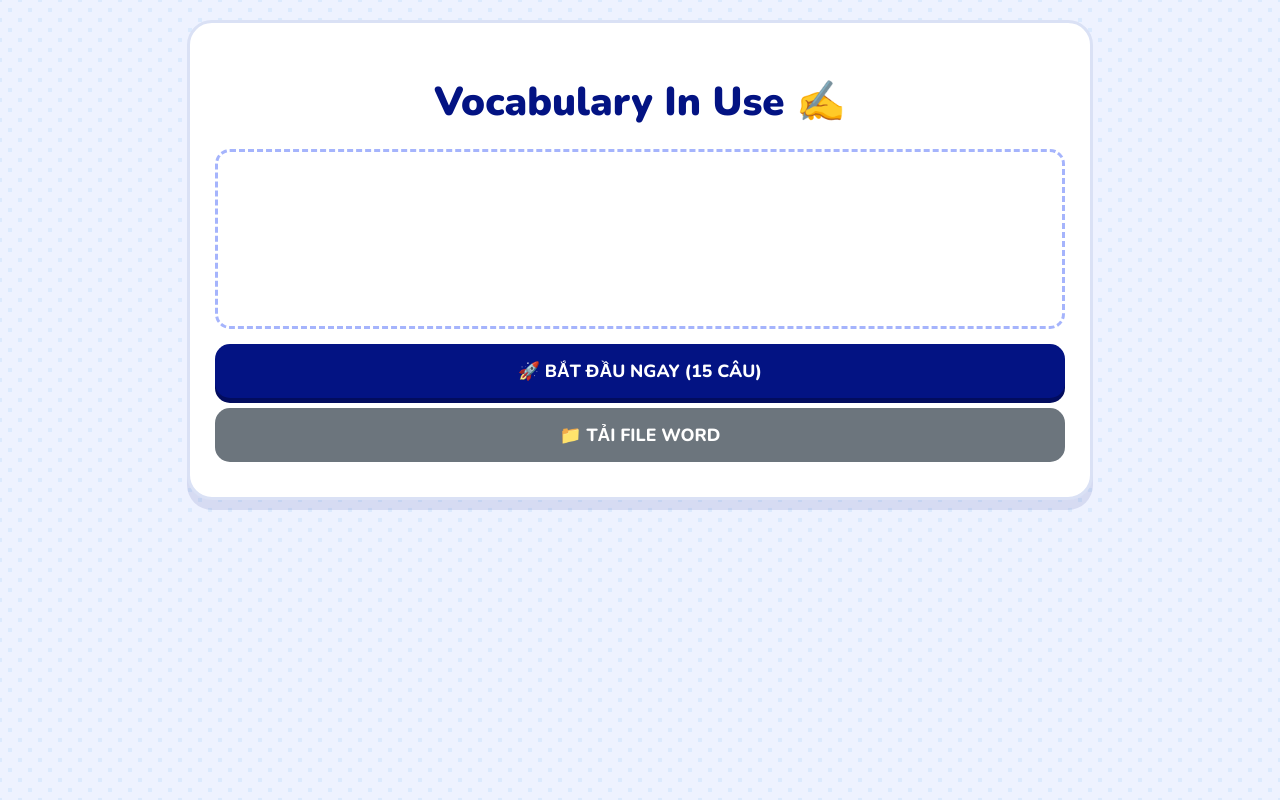
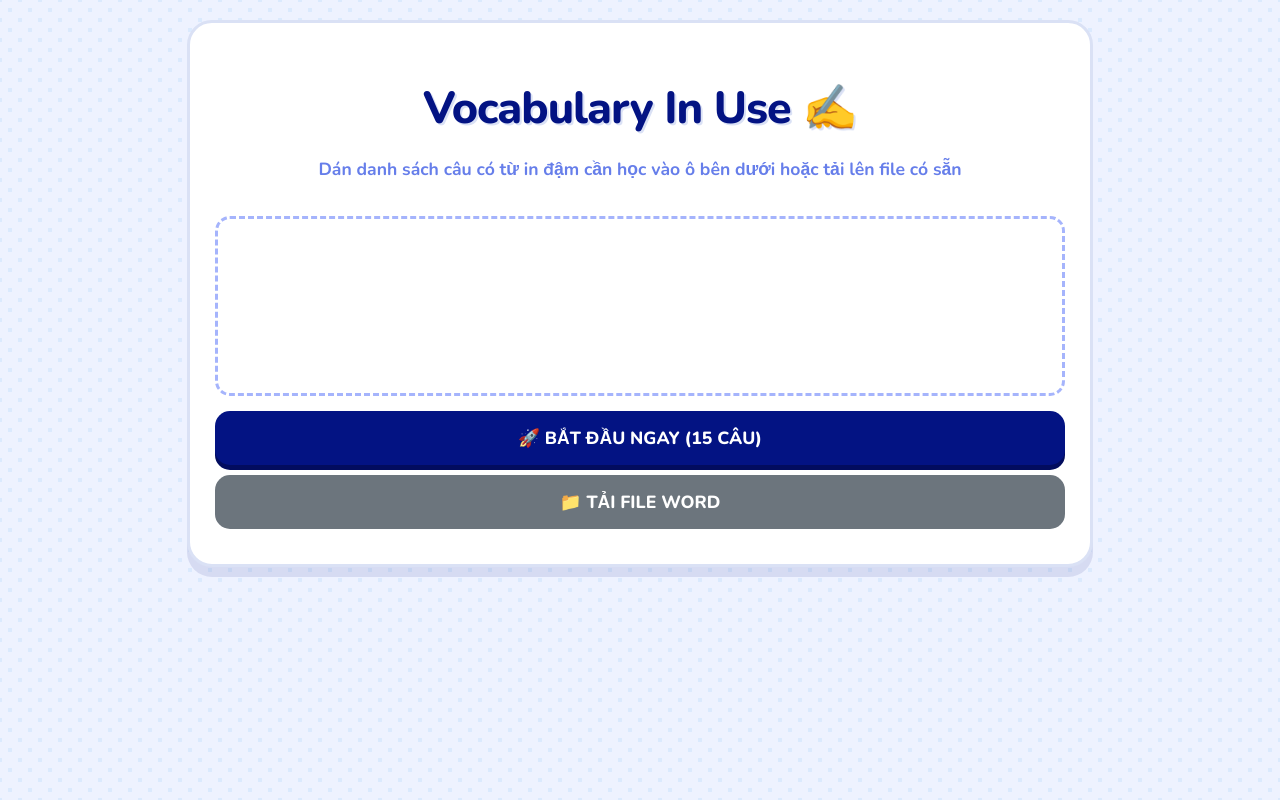
Before and after one commit to BeHeard-English/my-lms-game, a website: page uploads/games/gameFile-1770408970553-233643099.html in a window 1280 px wide. Drawn offline with nearby package versions, Linux system fonts and the light colour scheme.

Commit message:
Update gameFile-1770408970553-233643099.html

```diff
--- a/uploads/games/gameFile-1770408970553-233643099.html
+++ b/uploads/games/gameFile-1770408970553-233643099.html
@@ -42,11 +42,16 @@
             border: 3px solid #dae1f5;
         }
 
+        .header { text-align: center; margin-bottom: 35px; }
         .header h1 {
-            text-align: center; color: var(--primary);
-            font-size: 2.5rem; margin-bottom: 20px;
-            font-weight: 900;
+            color: var(--primary);
+            font-size: 2.8rem;
+            margin-bottom: 5px;
+            text-shadow: 2px 2px 0px #dae1f5;
+            font-weight: 800; /* Extra bold looks cuter in Nunito */
+            letter-spacing: -1px;
         }
+        .header p { text-align: center; color: #667eea; font-weight: 700; font-size: 1.1rem; }
 
         /* Vùng nhập liệu */
         #input-area {
@@ -147,7 +152,9 @@
 
 <div class="container">
     <div id="setup-view">
-        <div class="header"><h1>Vocabulary In Use ✍️</h1></div>
+        <div class="header"><h1>Vocabulary In Use ✍️</h1>
+        <p>Dán danh sách câu có từ in đậm cần học vào ô bên dưới hoặc tải lên file có sẵn</p>
+    </div>
         <div id="input-area" contenteditable="true" placeholder="Dán văn bản vào đây. Bôi đậm (Ctrl+B) từ muốn đố..."></div>
         <button class="btn-3d btn-start" onclick="startExercise()">🚀 Bắt đầu ngay (15 câu)</button>
         <input type="file" id="file-upload" accept=".docx" style="display:none">
```
